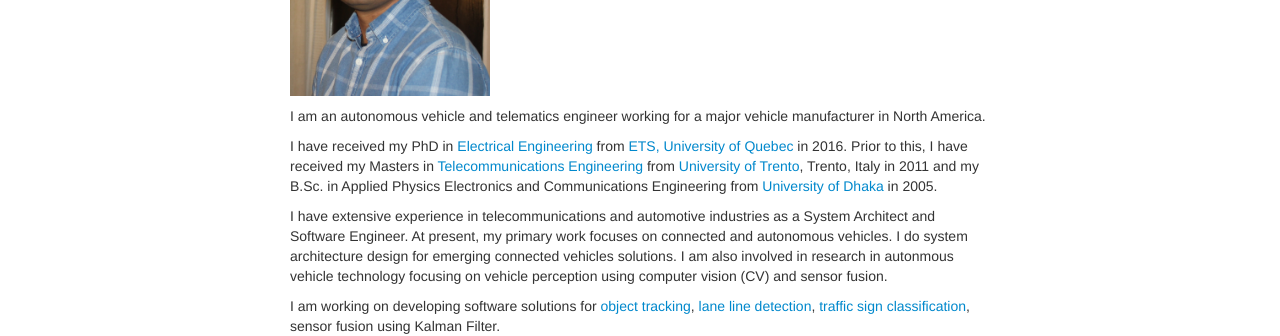
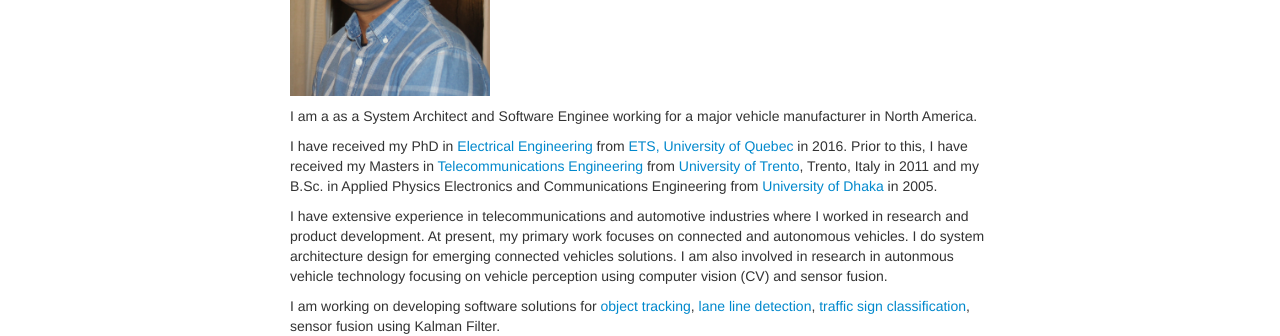
Before and after one commit to moshiurmmr/moshiurmmr.github.io, a Jekyll site: the page built from index.md, in a window 1280 px wide. Shown: the part 346-682 px from the top of the page. Built offline with Jekyll 4.4.1, drawn with Linux system fonts in a browser that asks for light colours.

Commit message:
text update

```diff
--- a/index.md
+++ b/index.md
@@ -30,14 +30,14 @@ description: Moshiur Rahman is a Perception and Telematics Engineer
 <img src="assets/github_pic.jpg" height="200" width="200" />
 
 
-I am an autonomous vehicle and telematics engineer working for a major vehicle manufacturer in North America.
+I am a as a System Architect and Software Enginee working for a major vehicle manufacturer in North America.
 
 I have received my PhD in [Electrical Engineering](https://www.etsmtl.ca/ETS/Gouvernance/Decanats-et-departements/departement-genie-electrique) from [ETS, University of Quebec](https://www.etsmtl.ca/) in 2016. Prior to this, I have received my Masters in
 [Telecommunications Engineering](https://offertaformativa.unitn.it/en/lm/telecommunications-engineering) from
 [University of Trento](https://www.unitn.it/en), Trento, Italy in 2011 and my
 B.Sc. in Applied Physics Electronics and Communications Engineering from [University of Dhaka](https://www.du.ac.bd/home) in 2005.
 
-I have extensive experience in telecommunications and automotive industries as a System Architect and Software Engineer.
+I have extensive experience in telecommunications and automotive industries where I worked in research and product development.
 At present, my primary work focuses on connected and autonomous vehicles. I do system architecture design for emerging
 connected vehicles solutions. I am also involved in research in autonmous vehicle technology focusing on vehicle perception
 using computer vision (CV) and sensor fusion.
```
